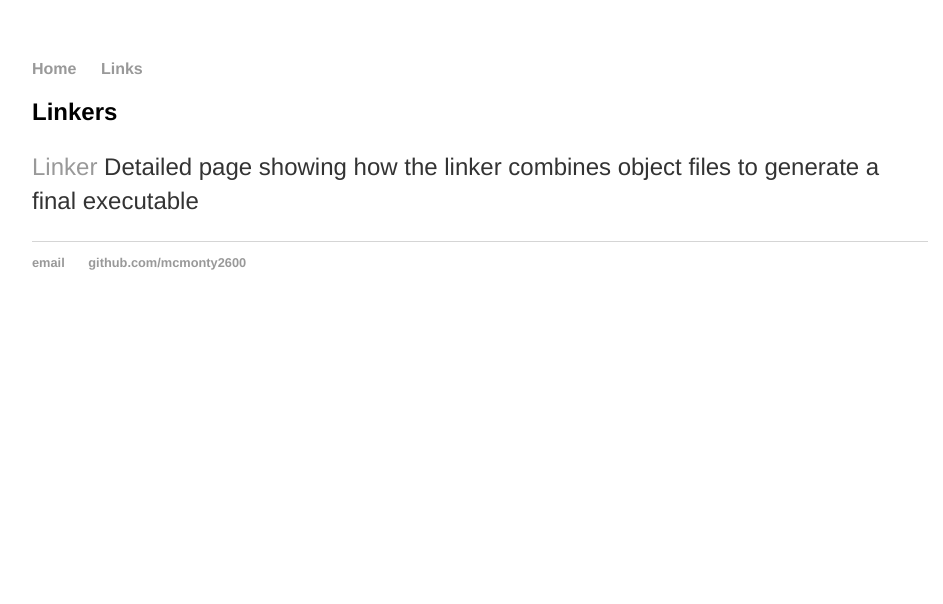
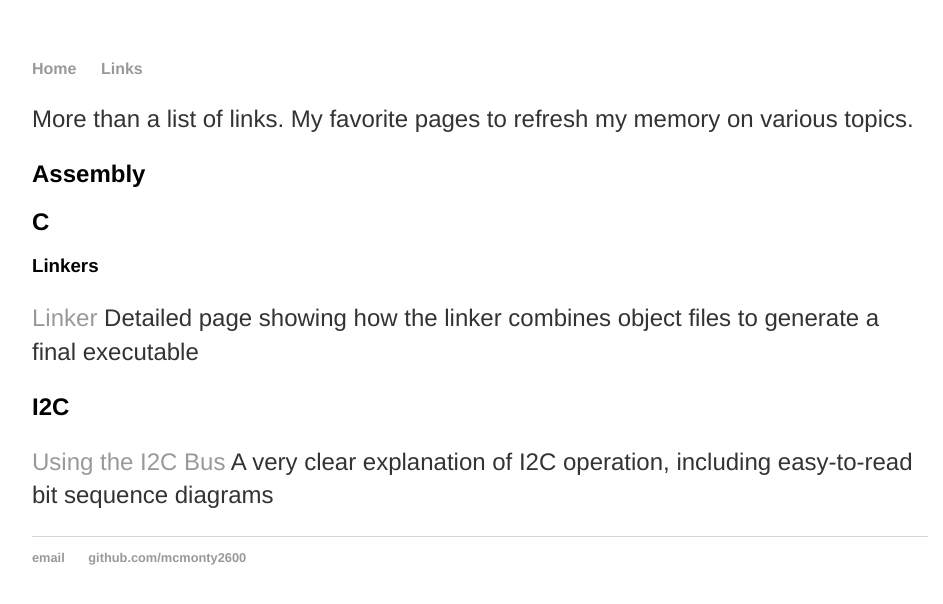
Before and after one commit to mcmonty2600/mcmonty2600.github.io, a Jekyll site: the page built from links/index.md, in a window 1280 px wide. Shown: the top 604 px of the page, without its empty margins (160-1103 px from the left). Built offline with Jekyll 4.4.1, drawn with Linux system fonts in a browser that asks for light colours.

Commit message:
edit to index.html

```diff
--- a/links/index.md
+++ b/links/index.md
@@ -3,7 +3,18 @@ layout: default
 title: mcmonty2600 links
 ---
 
-## Linkers
+More than a list of links. My favorite pages to refresh my memory on various topics.
+
+## Assembly
+
+## C
+
+### Linkers
 
 [Linker](http://www.bravegnu.org/gnu-eprog/linker.html)
 Detailed page showing how the linker combines object files to generate a final executable
+
+## I2C
+
+[Using the I2C Bus](http://www.robot-electronics.co.uk/i2c-tutorial)
+A very clear explanation of I2C operation, including easy-to-read bit sequence diagrams
```
